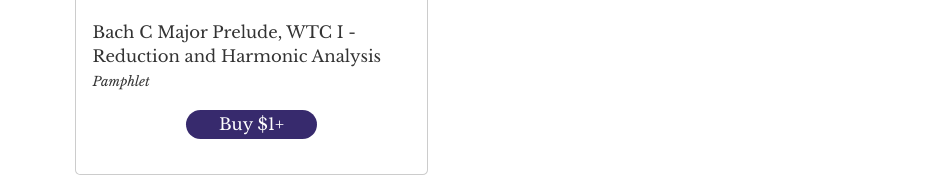
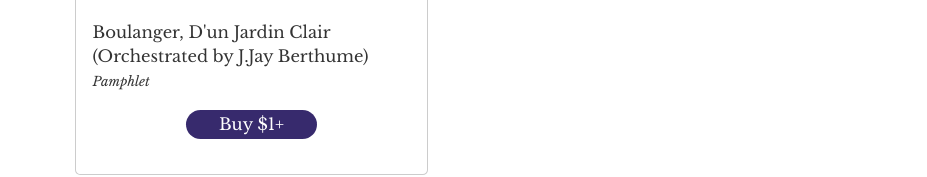
Before and after one commit to cyadoux/jjayberthumemusic.com, a plain HTML site: page store/index.html in a window 1280 px wide. Shown: the part 1682-1859 px from the top of the page, without its empty margins (176-1103 px from the left). Drawn offline with Linux system fonts and the light colour scheme.

Commit message:
Fix Boulanger title

```diff
--- a/store/index.html
+++ b/store/index.html
@@ -88,7 +88,7 @@
 					</li>
 					<li class="store-list-item">
 						<img src="/images/store_boulanger_thumb.jpg">
-						<p>Bach C Major Prelude, WTC I - Reduction and Harmonic Analysis<br>
+						<p>Boulanger, D'un Jardin Clair (Orchestrated by J.Jay Berthume)<br>
 							<small><em>Pamphlet</em></small></p>
 						<p class="button-parent">
 							<a class="store-button" href="https://sellfy.com/jjb-music-education-resources/p/oz4w49/">Buy $1+</a>
```
